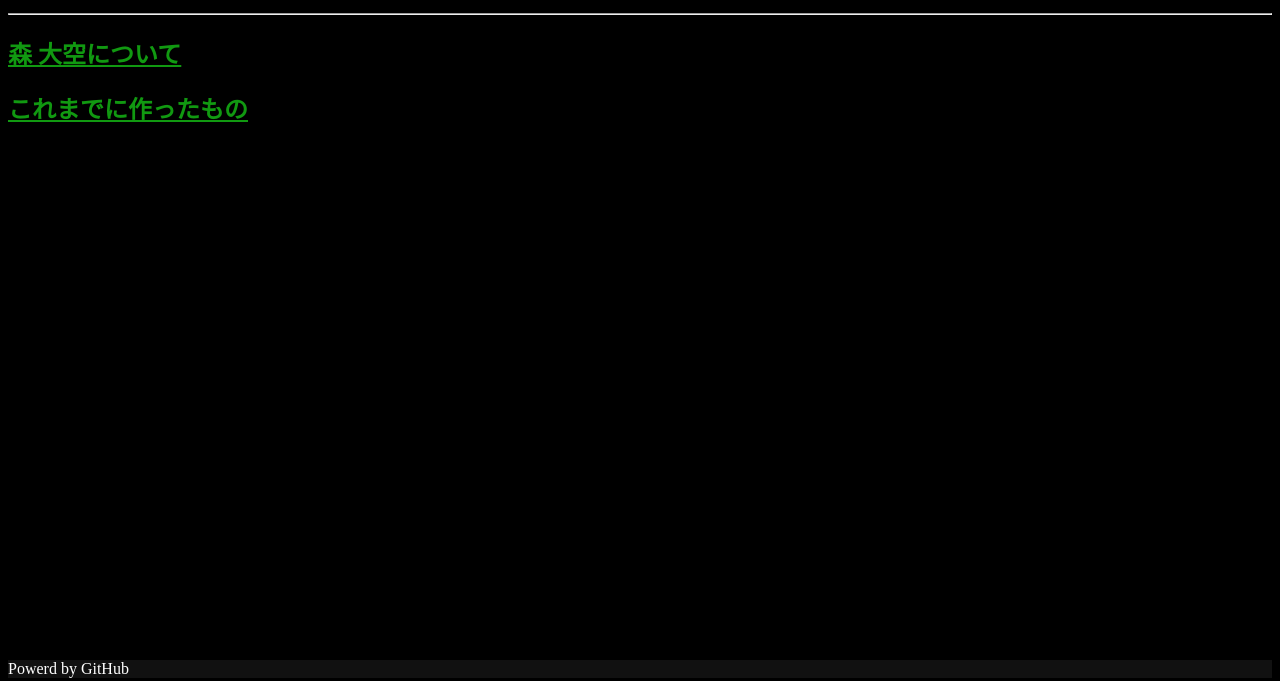
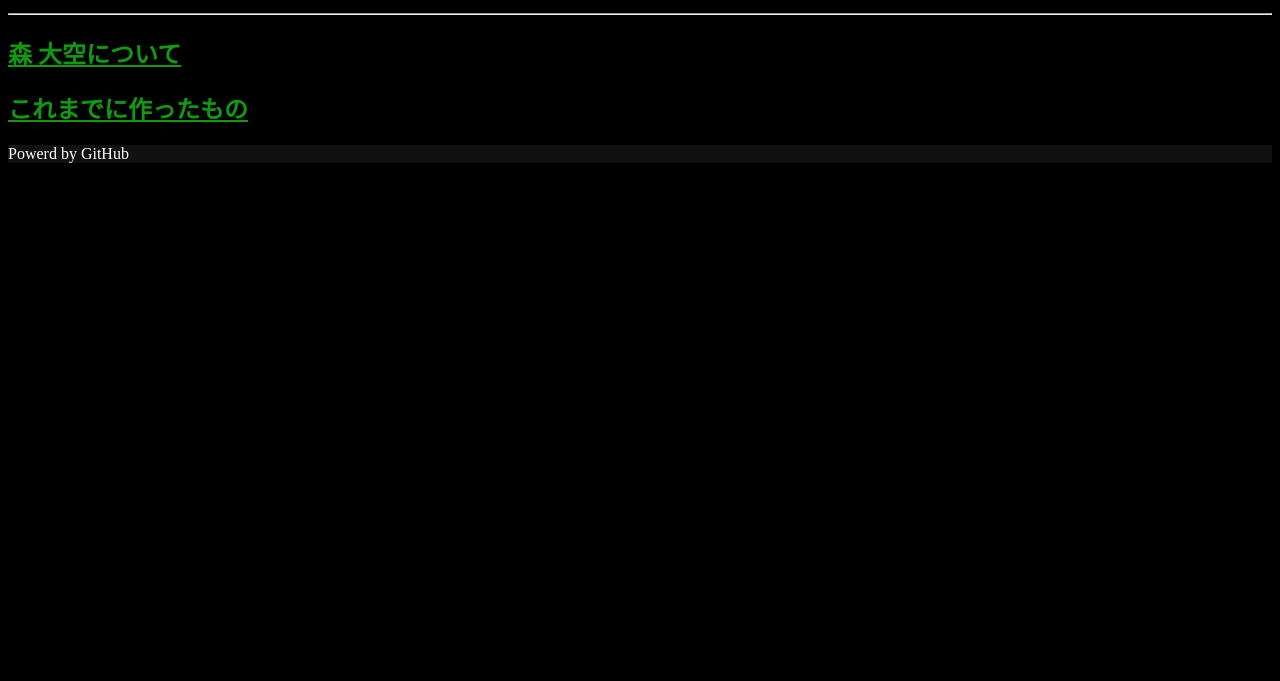
Before and after one commit to Hirotaka-MORI-5327/Portfolio-2025, a plain HTML site: page index.html in a window 1280 px wide. Shown: the part 140-821 px from the top of the page. Drawn offline with Linux system fonts and the light colour scheme.

Commit message:
Update main.css

```diff
--- a/css/main.css
+++ b/css/main.css
@@ -10,7 +10,6 @@ body{
 
 footer{
     position: sticky;
-    top: 100vh;
     width: 100%;
     background-color: #111111;
 }
```
